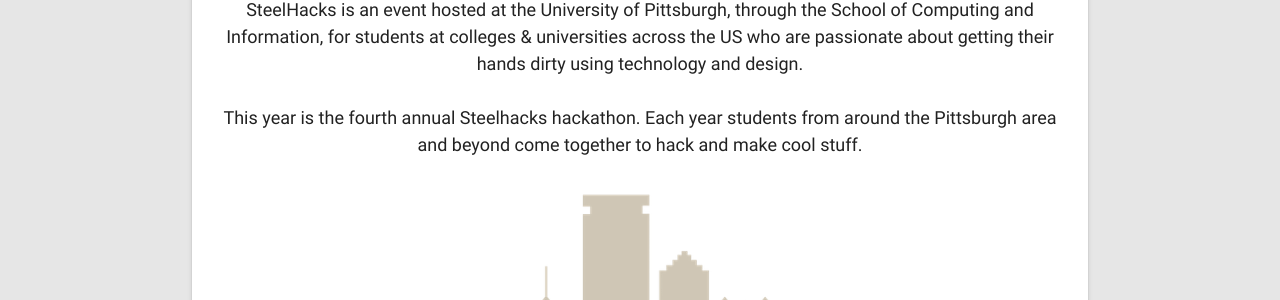
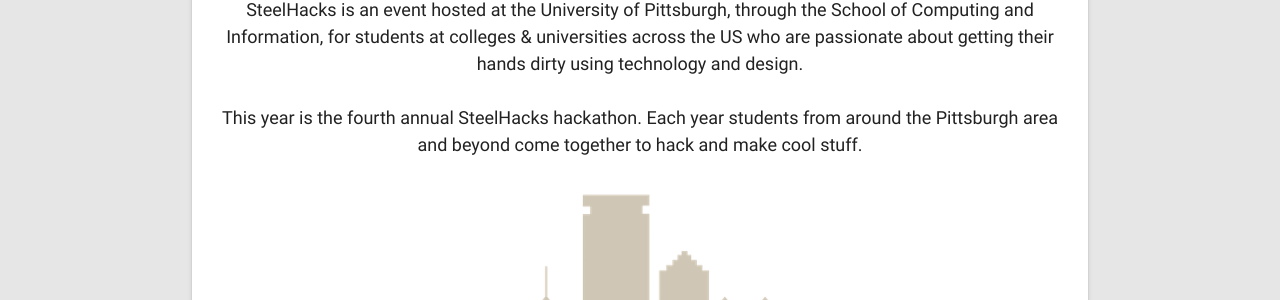
Before and after one commit to SteelHeads/steelhacks.com, a Jekyll site: the page built from index.html, in a window 1280 px wide and 900 px high, scrolled down 590 px. Shown: the part 153-453 px from the top of the window. Built offline with Jekyll 4.4.1, drawn with Linux system fonts in a browser that asks for light colours.

Commit message:
Update index.html

```diff
--- a/index.html
+++ b/index.html
@@ -69,7 +69,7 @@
             <a id="registerButton" class="waves-effect waves-light btn" href="https://my.mlh.io/oauth/authorize?client_id=9fd4a6f079e432755692b825df2768f185fba38047df255ed385add0fc89a12e&amp;redirect_uri=http%3A%2F%2Fsteelhacks.com%2Fregistered&amp;response_type=token"><i class="material-icons left">assignment_turned_in</i>Register</a>
             <br/><p class="mainText">If you already registered a MLH account before, please update your information <a href="https://my.mlh.io/edit">here</a>.</p>
             <br/><div class="divider" style="background-color:#C5B358;"></div><br/>
-            <p class="mainText">SteelHacks is an event hosted at the University of Pittsburgh, through the School of Computing and Information, for students at colleges & universities across the US who are passionate about getting their hands dirty using technology and design.<br/><br/>This year is the fourth annual Steelhacks hackathon. Each year students from around the Pittsburgh area and beyond come together to hack and make cool stuff.</p>
+            <p class="mainText">SteelHacks is an event hosted at the University of Pittsburgh, through the School of Computing and Information, for students at colleges & universities across the US who are passionate about getting their hands dirty using technology and design.<br/><br/>This year is the fourth annual SteelHacks hackathon. Each year students from around the Pittsburgh area and beyond come together to hack and make cool stuff.</p>
             <img src="assets/steel.png" id="homeImage"/>
 
           </div>
```
